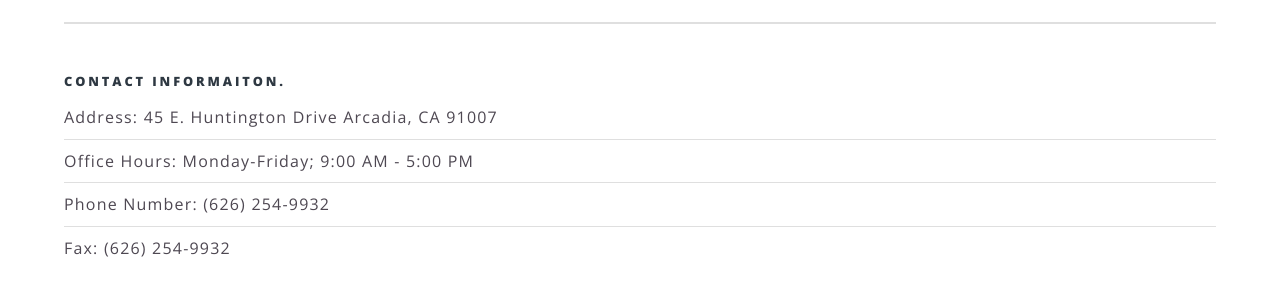
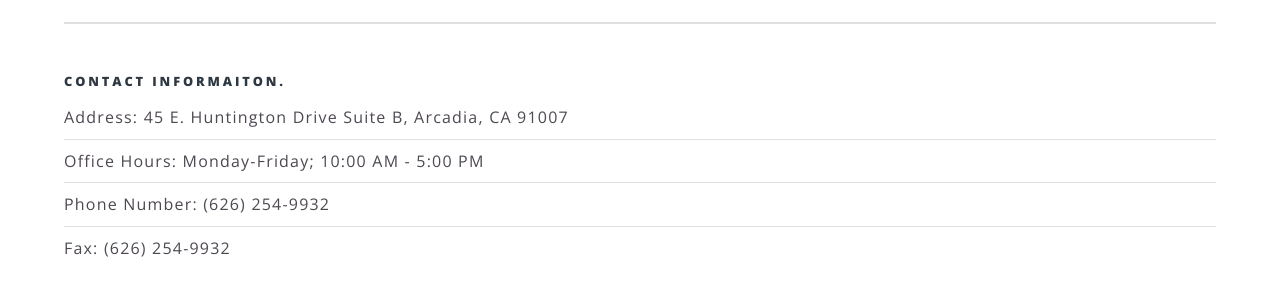
Before and after one commit to ekarsana/ekarsana.github.io, a Jekyll site: the page built from contact.html, in a window 1280 px wide and 900 px high, scrolled down 509 px. Shown: the part 154-453 px from the top of the window. Built offline with Jekyll 4.4.1, drawn with Linux system fonts in a browser that asks for light colours.

Commit message:
Update contact.html

```diff
--- a/contact.html
+++ b/contact.html
@@ -11,8 +11,8 @@ title: Contact Us
                  <hr />
                 <h5>Contact informaiton.</h5>
 						<ul class="alt">
-							<li>Address: 45 E. Huntington Drive Arcadia, CA 91007</li>
-                            <li>Office Hours: Monday-Friday; 9:00 AM - 5:00 PM </li>
+							<li>Address: 45 E. Huntington Drive Suite B, Arcadia, CA 91007</li>
+                            <li>Office Hours: Monday-Friday; 10:00 AM - 5:00 PM </li>
 							<li>Phone Number: (626) 254-9932</li>
 							<li>Fax: (626) 254-9932</li>
 						</ul>
```
